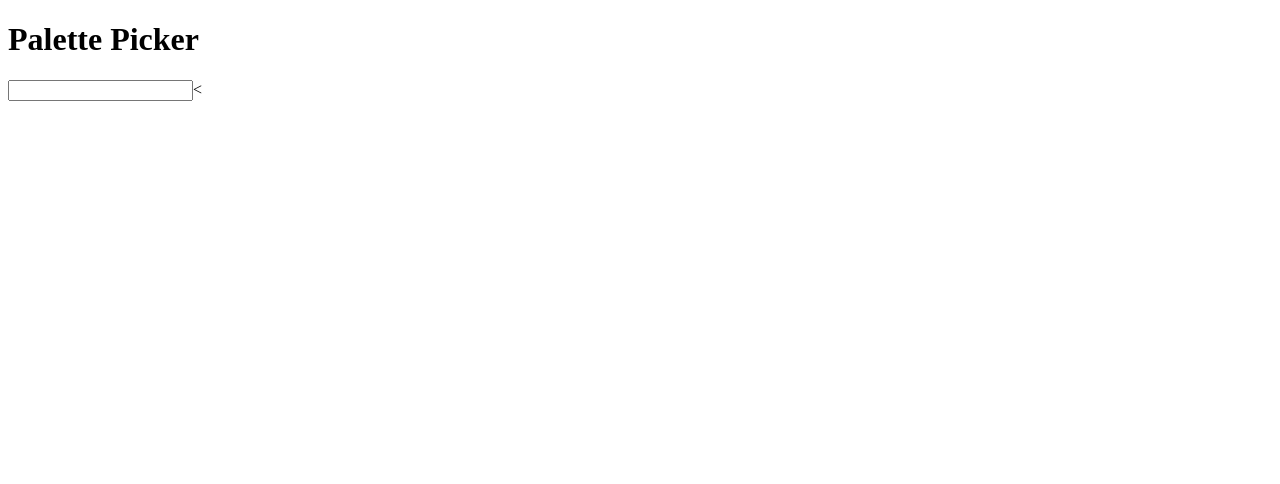
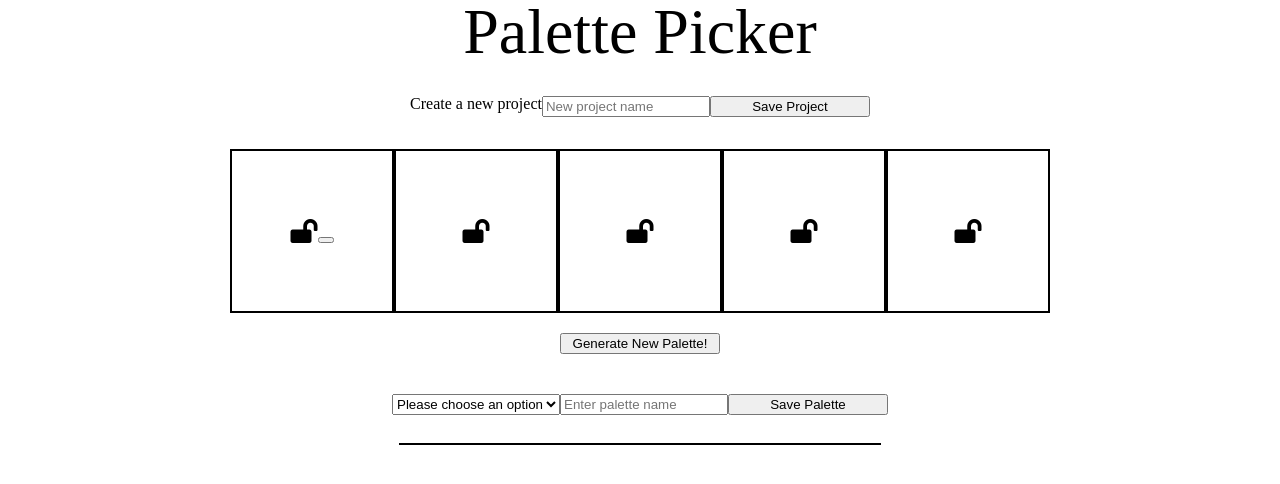
Before and after one commit to alexanderela/palette-picker, a website: page public/index.html in a window 1280 px wide. Drawn offline with nearby package versions, Linux system fonts and the light colour scheme.

Commit message:
Add getRandomNumber function to scripts.js

```diff
--- /dev/null
+++ b/public/css/reset.css
@@ -0,0 +1,48 @@
+/* http://meyerweb.com/eric/tools/css/reset/
+   v2.0 | 20110126
+   License: none (public domain)
+*/
+
+html, body, div, span, applet, object, iframe,
+h1, h2, h3, h4, h5, h6, p, blockquote, pre,
+a, abbr, acronym, address, big, cite, code,
+del, dfn, em, img, ins, kbd, q, s, samp,
+small, strike, strong, sub, sup, tt, var,
+b, u, i, center,
+dl, dt, dd, ol, ul, li,
+fieldset, form, label, legend,
+table, caption, tbody, tfoot, thead, tr, th, td,
+article, aside, canvas, details, embed,
+figure, figcaption, footer, header, hgroup,
+menu, nav, output, ruby, section, summary,
+time, mark, audio, video {
+	margin: 0;
+	padding: 0;
+	border: 0;
+	font-size: 100%;
+	font: inherit;
+	vertical-align: baseline;
+}
+/* HTML5 display-role reset for older browsers */
+article, aside, details, figcaption, figure,
+footer, header, hgroup, menu, nav, section {
+	display: block;
+}
+body {
+	line-height: 1;
+}
+ol, ul {
+	list-style: none;
+}
+blockquote, q {
+	quotes: none;
+}
+blockquote:before, blockquote:after,
+q:before, q:after {
+	content: '';
+	content: none;
+}
+table {
+	border-collapse: collapse;
+	border-spacing: 0;
+}
--- a/public/css/styles.css
+++ b/public/css/styles.css
@@ -0,0 +1,72 @@
+body {
+	display: grid;
+	justify-items: center;
+	font-family: poppins;
+}
+
+button {
+	cursor: pointer;
+}
+
+.main-title {
+	font-size: 4rem;
+}
+
+.save-project-container {
+	display: flex;
+	margin: 2rem 0;
+}
+
+.project-input {
+	width: 10rem;
+}
+
+.save-project-btn {
+	width: 10rem;
+}
+
+.all-palettes {
+	display: flex;
+}
+
+.palette {
+	display: flex;
+	justify-content: center;
+	align-items: center;
+	width: 10rem;
+	height: 10rem;
+	border: 2px solid black;
+}
+
+.fa-lock-open {
+	font-size: 1.5rem;
+}
+
+.save-palette-container {
+	display: flex;
+	margin: 1.25rem 0;
+}
+
+.project-select {
+
+}
+
+.new-palette-btn {
+	width: 10rem;
+	margin: 1.25rem 0;
+}
+
+.palette-input {
+	width: 10rem;
+}
+
+.save-palette-btn {
+	width: 10rem;
+}
+
+.palette-break {
+	border: 1px solid black;
+	color: black;
+	width: 30rem;
+    outline-offset: none;
+}
--- a/public/index.html
+++ b/public/index.html
@@ -2,11 +2,49 @@
 <html>
 	<head>
 		<title>Palette Picker</title>
+		<link href="../css/reset.css" rel="stylesheet">
+		<link rel="stylesheet" type="text/css" href="../css/styles.css">
+		<link rel="stylesheet" href="https://use.fontawesome.com/releases/v5.5.0/css/all.css" integrity="sha384-B4dIYHKNBt8Bc12p+WXckhzcICo0wtJAoU8YZTY5qE0Id1GSseTk6S+L3BlXeVIU" crossorigin="anonymous">
+		<meta name="viewport" content="width=device-width, initial-scale=1">
 	</head>
 	<body>
-		<h1>Palette Picker</h1>
-		<p></p>
-		<input><
+		<h1 class='main-title'>Palette Picker</h1>
+		<section class='save-project-container'>
+			<p>Create a new project</p>
+			<input class='project-input' placeholder='New project name'>
+			<button class='save-project-btn'>Save Project</button>
+		</section>
+		<section class='all-palettes'>
+			<section class='palette palette-1'>
+
+					<i class="fas fa-lock-open"><button class='lock'>
+				</button></i>
+			</section>
+			<section class='palette palette-1'>
+				<i class="fas fa-lock-open"></i>
+			</section>
+			<section class='palette palette-1'>
+				<i class="fas fa-lock-open"></i>
+			</section>
+			<section class='palette palette-1'>
+				<i class="fas fa-lock-open"></i>
+			</section>
+			<section class='palette palette-1'>
+				<i class="fas fa-lock-open"></i>
+			</section>
+		</section>
+		<button class='new-palette-btn'>Generate New Palette!</button>
+
+		<section class='save-palette-container'>
+			<select class='project-select'>
+    		<option value=''>Please choose an option</option>
+				<option value='Project 1'>Project 1</option>
+				<option value='Project 2'>Project 2</option>
+			</select>
+			<input class='palette-input' placeholder='Enter palette name'>
+			<button class='save-palette-btn'>Save Palette</button>
+		</section>
+		<hr class='palette-break'>
 		<script src="http://ajax.googleapis.com/ajax/libs/jquery/3.3.1/jquery.min.js"></script>
 		<script src="./js/scripts.js" type="text/javascript"></script>
 	</body>
--- a/public/js/scripts.js
+++ b/public/js/scripts.js
@@ -0,0 +1,8 @@
+const getRandomColor = () => {
+	const characters = '0123456789abcdef'
+	let color = '#';
+	for(let i = 0; i < 6; i++) {
+		color += characters[Math.floor(Math.random() * 16)]
+	}
+	return color;
+}
```
